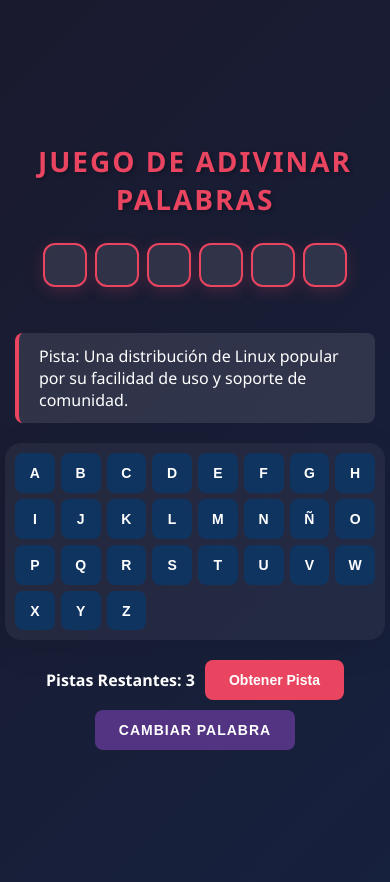
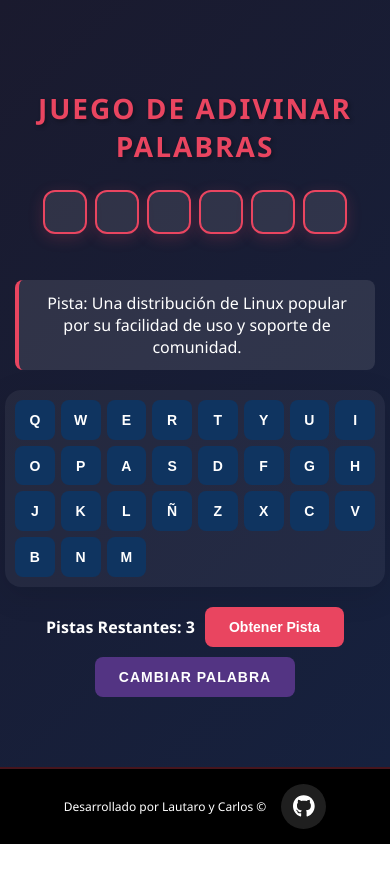
Before and after one commit to carlosmrtnzzz/Juego-del-Ahorcado, a React (Vite) app: page / in a window 390 px wide. Shown: the top 882 px of the page. After the commit the page ends 844 px from the top, so only its background shows below. Built offline with nearby package versions, Linux system fonts and the light colour scheme.

Commit message:
cambios + footer

```diff
--- a/src/App.css
+++ b/src/App.css
@@ -1,19 +1,26 @@
+/* Estilos para el contenedor principal y estructura de la página */
 html,
 body {
   margin: 0;
+  padding: 0;
+  height: 100%;
+  font-family: 'Segoe UI', system-ui, sans-serif;
+}
+
+.pagina-contenedor {
+  display: flex;
+  flex-direction: column;
   min-height: 100vh;
 }
 
 .contenedor {
+  flex: 1;
   display: flex;
   flex-direction: column;
   align-items: center;
   justify-content: center;
-  min-height: 100vh;
   background: linear-gradient(135deg, #1a1a2e 0%, #16213e 100%);
   padding: 20px;
-  padding-bottom: 1%;
-  font-family: 'Segoe UI', system-ui, sans-serif;
   position: relative;
 }
 
@@ -26,12 +33,14 @@
   letter-spacing: 2px;
 }
 
+/* Estilos para el contenedor de palabra */
 .contenedor-palabra {
   display: flex;
   justify-content: center;
   align-items: center;
   margin-bottom: 50px;
   gap: 12px;
+  flex-wrap: wrap;
 }
 
 .letra {
@@ -56,6 +65,7 @@
   box-shadow: 0 8px 20px rgba(233, 69, 96, 0.4);
 }
 
+/* Estilos para botones y secciones */
 .seccion-botones {
   display: flex;
   flex-direction: column;
@@ -144,6 +154,8 @@
   font-size: 20px;
   font-weight: bold;
   color: #fff;
+  flex-wrap: wrap;
+  justify-content: center;
 }
 
 .boton-pista {
@@ -215,15 +227,22 @@
   background: rgba(255, 255, 255, 0.1);
   border-radius: 8px;
   border-left: 4px solid #e94560;
+  max-width: 800px;
+  text-align: center;
 }
 
+/* Estilos para el footer - arreglado */
 footer {
   width: 100%;
   background: rgb(0, 0, 0);
   padding: 15px 0;
-  margin-top: auto;
   border-top: 2px solid rgba(233, 69, 96, 0.3);
   box-shadow: 0 -4px 15px rgba(0, 0, 0, 0.1);
+  display: flex;
+  justify-content: center;
+  align-items: center;
+  gap: 15px;
+  flex-wrap: wrap;
 }
 
 footer p {
@@ -235,10 +254,63 @@
   margin: 0;
 }
 
+.Btn {
+  border: none;
+  border-radius: 50%;
+  width: 45px;
+  height: 45px;
+  display: flex;
+  align-items: center;
+  justify-content: center;
+  text-align: center;
+  transition-duration: .4s;
+  cursor: pointer;
+  position: relative;
+  background-color: rgb(31, 31, 31);
+  overflow: hidden;
+  text-decoration: none;
+}
+
+.svgIcon {
+  transition-duration: .3s;
+}
+
+.svgIcon path {
+  fill: white;
+}
+
+.text {
+  position: absolute;
+  color: rgb(255, 255, 255);
+  width: 120px;
+  font-weight: 600;
+  opacity: 0;
+  transition-duration: .4s;
+  top: 50%;
+  left: 50%;
+  transform: translate(-50%, -50%);
+}
+
+.Btn:hover {
+  width: 110px;
+  transition-duration: .4s;
+  border-radius: 30px;
+}
+
+.Btn:hover .text {
+  opacity: 1;
+  transition-duration: .4s;
+}
+
+.Btn:hover .svgIcon {
+  opacity: 0;
+  transition-duration: .3s;
+}
+
+/* Responsive */
 @media (max-width: 1024px) {
   .contenedor {
     padding: 15px;
-    padding-bottom: 80px;
   }
 
   .seccion-botones {
@@ -255,11 +327,6 @@
 }
 
 @media (max-width: 768px) {
-  .contenedor {
-    padding: 15px;
-    padding-bottom: 80px;
-  }
-
   h1 {
     font-size: 32px;
     text-align: center;
--- a/src/App.jsx
+++ b/src/App.jsx
@@ -2,7 +2,6 @@
 import "./App.css";
 
 const palabrasEjemplo = [
-
   { palabra: "NETBEANS", descripcion: "Un entorno de desarrollo integrado popular para desarrollo en Java." },
   { palabra: "ECLIPSE", descripcion: "Un entorno de desarrollo integrado popular para desarrollo en Java." },
   { palabra: "JAVASCRIPT", descripcion: "Un lenguaje de programación popular para construir sitios web interactivos y dar comportamiento a las aplicaciones." },
@@ -52,8 +51,6 @@
     if (intentosFallidos >= 3) {
       window.alert(`¡Juego terminado! Has fallado tres veces. La palabra era: ${datosPalabra.palabra}`);
       funcionReiniciarJuego();
-    } else if (intentosFallidos > 0) {
-      3 - intentosFallidos
     }
   }, [intentosFallidos, datosPalabra.palabra]);
 
@@ -84,7 +81,7 @@
   };
 
   const funcionMostrarLetras = () => {
-    const letras = "ABCDEFGHIJKLMNÑOPQRSTUVWXYZ";
+    const letras = "QWERTYUIOPASDFGHJKLÑZXCVBNM";
 
     return Array.from(letras).map((letra, indice) => (
       <button
@@ -113,6 +110,7 @@
   };
 
   return (
+    <div className="pagina-contenedor">
       <div className="contenedor">
         <h1>Juego de Adivinar Palabras</h1>
         <div className="contenedor-palabra">
@@ -156,6 +154,21 @@
           </div>
         </div>
       </div>
+      <footer>
+        <p>Desarrollado por Lautaro y Carlos &copy; </p>
+        <a
+          href="https://github.com/carlosmrtnzzz/Juego-del-Ahorcado"
+          target="_blank"
+          rel="noopener noreferrer"
+          className="Btn"
+        >
+          <svg className="svgIcon" viewBox="0 0 496 512" height="1.4em" xmlns="http://www.w3.org/2000/svg">
+            <path d="M165.9 397.4c0 2-2.3 3.6-5.2 3.6-3.3.3-5.6-1.3-5.6-3.6 0-2 2.3-3.6 5.2-3.6 3-.3 5.6 1.3 5.6 3.6zm-31.1-4.5c-.7 2 1.3 4.3 4.3 4.9 2.6 1 5.6 0 6.2-2s-1.3-4.3-4.3-5.2c-2.6-.7-5.5.3-6.2 2.3zm44.2-1.7c-2.9.7-4.9 2.6-4.6 4.9.3 2 2.9 3.3 5.9 2.6 2.9-.7 4.9-2.6 4.6-4.6-.3-1.9-3-3.2-5.9-2.9zM244.8 8C106.1 8 0 113.3 0 252c0 110.9 69.8 205.8 169.5 239.2 12.8 2.3 17.3-5.6 17.3-12.1 0-6.2-.3-40.4-.3-61.4 0 0-70 15-84.7-29.8 0 0-11.4-29.1-27.8-36.6 0 0-22.9-15.7 1.6-15.4 0 0 24.9 2 38.6 25.8 21.9 38.6 58.6 27.5 72.9 20.9 2.3-16 8.8-27.1 16-33.7-55.9-6.2-112.3-14.3-112.3-110.5 0-27.5 7.6-41.3 23.6-58.9-2.6-6.5-11.1-33.3 2.6-67.9 20.9-6.5 69 27 69 27 20-5.6 41.5-8.5 62.8-8.5s42.8 2.9 62.8 8.5c0 0 48.1-33.6 69-27 13.7 34.7 5.2 61.4 2.6 67.9 16 17.7 25.8 31.5 25.8 58.9 0 96.5-58.9 104.2-114.8 110.5 9.2 7.9 17 22.9 17 46.4 0 33.7-.3 75.4-.3 83.6 0 6.5 4.6 14.4 17.3 12.1C428.2 457.8 496 362.9 496 252 496 113.3 383.5 8 244.8 8zM97.2 352.9c-1.3 1-1 3.3.7 5.2 1.6 1.6 3.9 2.3 5.2 1 1.3-1 1-3.3-.7-5.2-1.6-1.6-3.9-2.3-5.2-1zm-10.8-8.1c-.7 1.3.3 2.9 2.3 3.9 1.6 1 3.6.7 4.3-.7.7-1.3-.3-2.9-2.3-3.9-2-.6-3.6-.3-4.3.7zm32.4 35.6c-1.6 1.3-1 4.3 1.3 6.2 2.3 2.3 5.2 2.6 6.5 1 1.3-1.3.7-4.3-1.3-6.2-2.2-2.3-5.2-2.6-6.5-1zm-11.4-14.7c-1.6 1-1.6 3.6 0 5.9 1.6 2.3 4.3 3.3 5.6 2.3 1.6-1.3 1.6-3.9 0-6.2-1.4-2.3-4-3.3-5.6-2z"></path>
+          </svg>
+          <span className="text">Github</span>
+        </a>
+      </footer>
+    </div>
   );
 }
 
```
Lines whose indentation alone changed are shown as unchanged.
